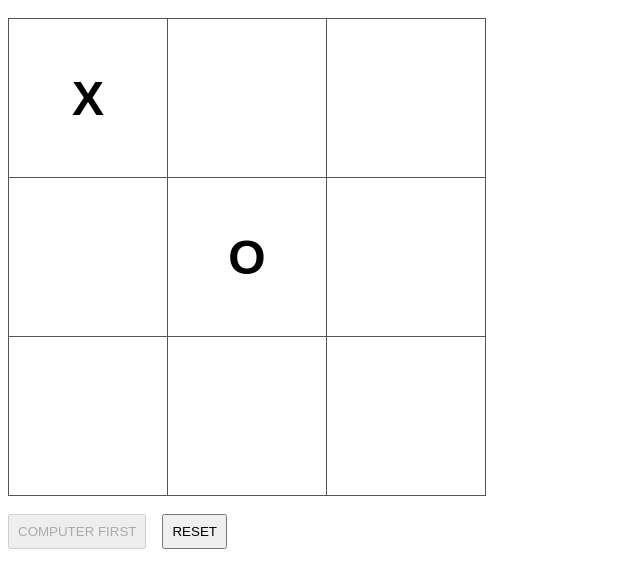
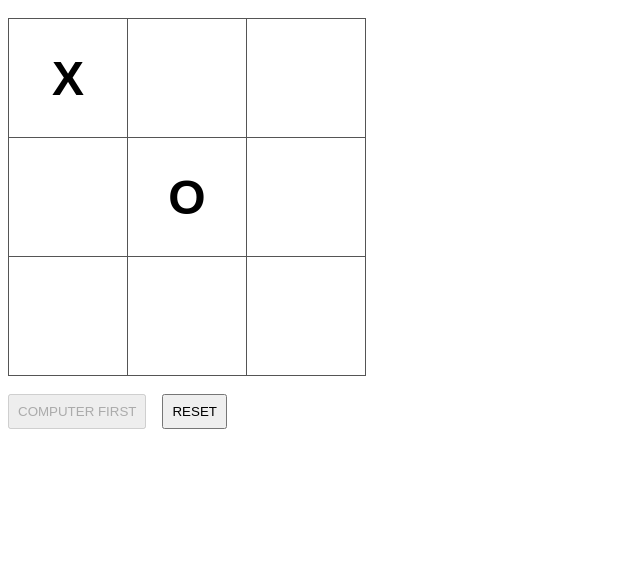
Before and after one commit to slayerxj/slayerxj.github.io, a plain HTML site: page index.html in a window 1280 px wide. Both pictures are taken after a click on the button 88 px from the left and 158 px from the top of the page. Shown: the part 61-648 px from the top of the page, without its empty margins (0-640 px from the left). Drawn offline with Linux system fonts and the light colour scheme.

Commit message:
Add some small features.

```diff
--- a/game.js
+++ b/game.js
@@ -2,6 +2,7 @@
 let state = Array(9).fill(0);
 let step = 0;
 let isGameOver = false;
+let isComputerThinking = false;
 let audio = new Audio("kata.mp3");
 
 let linesToCheck = [
@@ -22,11 +23,11 @@ for (let i = 0; i < buttons.length; i++) {
 }
 
 function change() {
-    nextBestMove();
+    bestNextMove();
     document.getElementById("change").disabled = true;
     step++;
     render();
-    referee();
+    judge();
 }
 
 function reset() {
@@ -36,6 +37,9 @@ function reset() {
     render();
     document.getElementById("game-info").innerHTML = "Human first";
     document.getElementById("change").disabled = false;
+    for (let i = 0; i < buttons.length; i++) {
+        buttons[i].style.background = "";
+    }
 }
 
 function render() {
@@ -46,28 +50,29 @@ function render() {
 }
 
 function handleClick(event) {
-    if (!isGameOver && (event.target.innerHTML == "")) {
+    if (!isGameOver && !isComputerThinking && (event.target.innerHTML == "")) {
         state[event.target.id] = (step % 2 === 0) ? 1 : -1;
         document.getElementById("change").disabled = true;
         render();
         audio.play();
         step++;
-        referee();
-        if (step === 9) {
-            return;
+        judge();
+
+        if (!isGameOver) {
+            isComputerThinking = true;
+            setTimeout(() => {
+                bestNextMove();
+                render();
+                audio.play();
+                step++;
+                judge();
+                isComputerThinking = false;
+            }, 500);
         }
-
-        setTimeout(() => {
-            nextBestMove();
-            render();
-            audio.play();
-            step++;
-            referee();
-        }, 500);
     }
 }
 
-function referee() {
+function judge() {
     for (line of linesToCheck) {
         let sum = 0;
         for (let dot of line) {
@@ -75,12 +80,12 @@ function referee() {
         }
         if (sum === 3) {
             document.getElementById("game-info").innerHTML = "X wins!";
-            // displayWinLine(line, true);
+            displayWinLine(line, true);
             isGameOver = true;
             return;
         } else if (sum === -3) {
             document.getElementById("game-info").innerHTML = "O wins!";
-            // displayWinLine(line, false);
+            displayWinLine(line, false);
             isGameOver = true;
             return;
         }
@@ -88,21 +93,20 @@ function referee() {
 
     if (step !== 9) {
         document.getElementById("game-info").innerHTML = "Next move is " + ((step % 2 === 0) ? 'X' : 'O');
-        return;
     } else {
         document.getElementById("game-info").innerHTML = "Draw";
-        return;
+        isGameOver = true;
     }
 }
 
-// function displayWinLine(line, isFirst) {
-//     let color = isFirst ? 'LightGreen' : 'LightPink';
-//     for (let dot of line) {
-//         buttons[dot]['background-color'] = color;
-//     }
-// }
+function displayWinLine(line, isFirst) {
+    let color = isFirst ? 'LightGreen' : 'LightPink';
+    for (let dot of line) {
+        buttons[dot].style.background = color;
+    }
+}
 
-function nextBestMove() {
+function bestNextMove() {
     let piece = (step % 2 === 0) ? 1 : -1;
     // First Move
     if (step === 0) {
--- a/main.css
+++ b/main.css
@@ -8,13 +8,13 @@
     float: left;
     font-size: 48px;
     font-weight: bold;
-    line-height: 20vh;
-    height: 20vh;
+    line-height: 15vh;
+    height: 15vh;
     margin-right: -1px;
     margin-top: -1px;
     padding: 0;
     text-align: center;
-    width: 20vh;
+    width: 15vh;
 }
 
 .square:focus {
```
